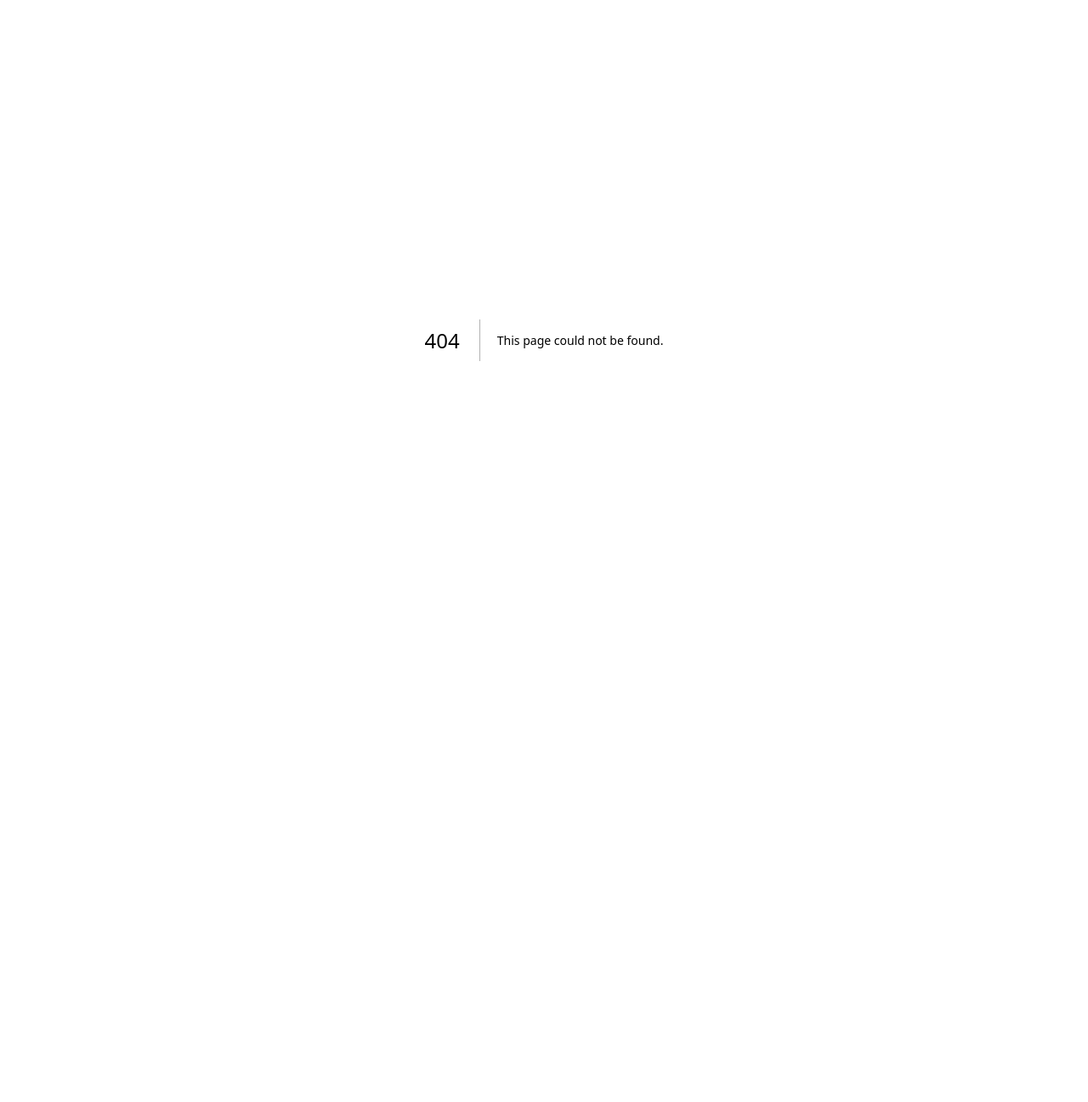
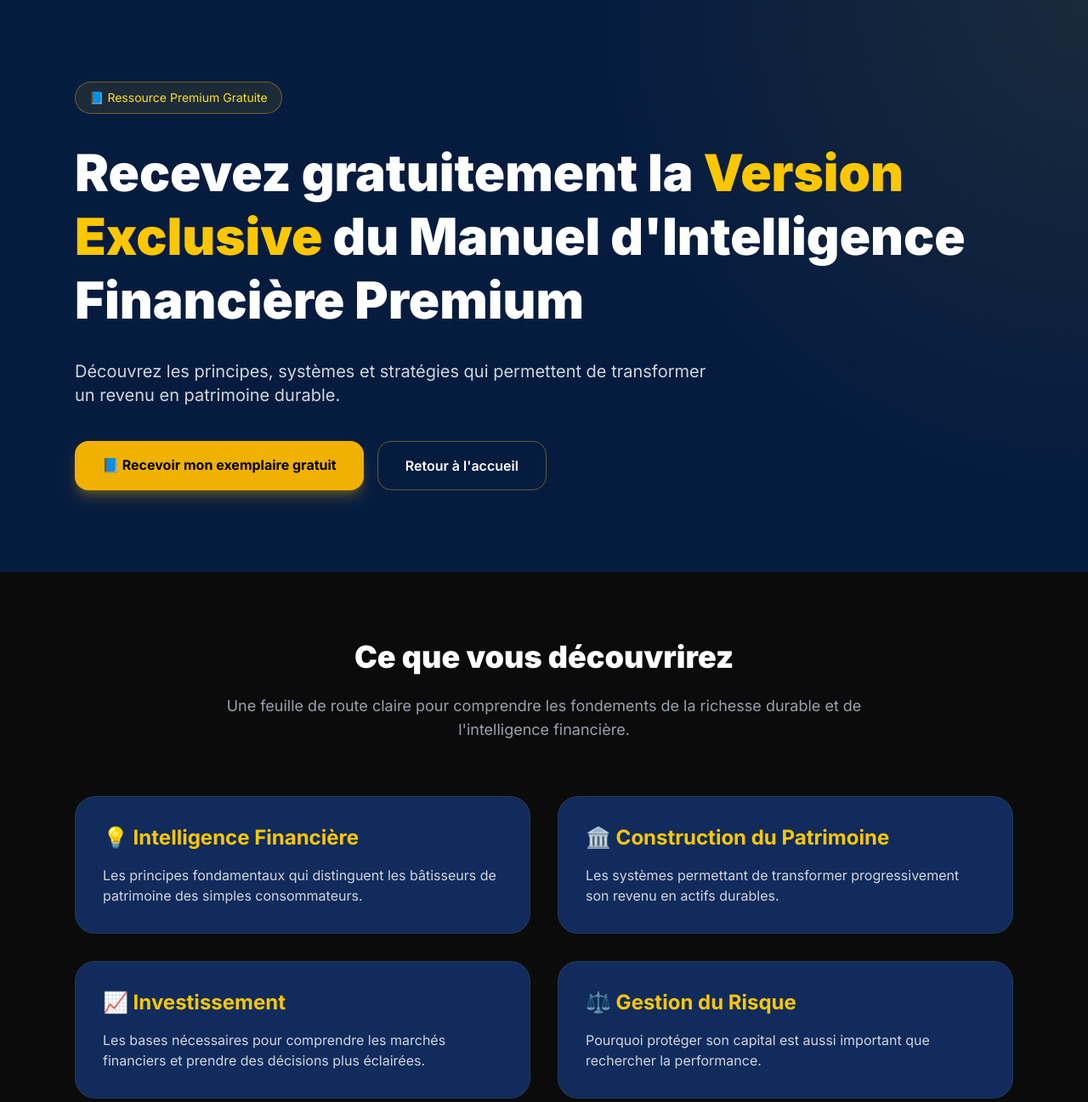
Before and after one commit to QuantMerlinLab/quantmerlin-site, a Next.js app: page /version-exclusive in a window 1280 px wide. Before the commit this address had no page. Shown: the top 1297 px of the page at 85% size. Before the commit the page ends 800 px from the top, so only its background shows below. Built offline with nearby package versions, Linux system fonts and the light colour scheme.

Commit message:
Add Version Exclusive page and PDF download

```diff
--- a/app/api/contact/route.ts
+++ b/app/api/contact/route.ts
@@ -5,6 +5,8 @@ const resend = new Resend(process.env.RESEND_API_KEY);
 export async function POST(req: Request) {
   try {
     const { name, email, message } = await req.json();
+
+    console.log("FORMULAIRE CONTACT RECU", { name, email });
 
     const adminEmail = await resend.emails.send({
       from: 'QuantMerlin Analytics <contact@quantmerlinanalytics.com>',
--- /dev/null
+++ b/app/api/version-exclusive/route.ts
@@ -0,0 +1,85 @@
+import { Resend } from 'resend';
+
+const resend = new Resend(process.env.RESEND_API_KEY);
+
+export async function POST(req: Request) {
+  try {
+    const { firstName, email } = await req.json();
+
+    // Notification pour QuantMerlin
+    await resend.emails.send({
+      from: 'QuantMerlin Analytics <contact@quantmerlinanalytics.com>',
+      to: process.env.CONTACT_EMAIL!,
+      subject: 'Nouvelle demande Version Exclusive',
+      html: `
+        <h2>Nouvelle inscription</h2>
+        <p><strong>Prénom :</strong> ${firstName}</p>
+        <p><strong>Email :</strong> ${email}</p>
+      `,
+    });
+
+    // Email automatique au visiteur
+    await resend.emails.send({
+      from: 'QuantMerlin Analytics <contact@quantmerlinanalytics.com>',
+      to: email,
+      subject: 'Votre Manuel d’Intelligence Financière Premium',
+      html: `
+        <div style="font-family:Arial,sans-serif;max-width:650px;margin:auto;padding:20px;">
+
+          <h1 style="color:#061C3F;">
+            QuantMerlin Analytics
+          </h1>
+
+          <h2>
+            Bonjour ${firstName},
+          </h2>
+
+          <p>
+            Merci pour votre intérêt envers QuantMerlin Analytics.
+          </p>
+
+          <p>
+            Votre Version Exclusive du Manuel d'Intelligence Financière Premium est disponible.
+          </p>
+
+          <div style="margin:30px 0;">
+            <a
+              href="https://www.quantmerlinanalytics.com/pdf/QMA_Manuel_Intelligence_Financiere_PREMIUM.pdf"
+              style="
+                background:#FFD700;
+                color:#061C3F;
+                padding:14px 24px;
+                border-radius:10px;
+                text-decoration:none;
+                font-weight:bold;
+              "
+            >
+              📘 Télécharger la Version Exclusive
+            </a>
+          </div>
+
+          <p>
+            Bonne lecture et bienvenue dans l'univers QuantMerlin Analytics.
+          </p>
+
+        </div>
+      `,
+    });
+
+    return Response.json({
+      success: true
+    });
+
+  } catch (error) {
+    console.error(error);
+
+    return Response.json(
+      {
+        success: false
+      },
+      {
+        status: 500
+      }
+    );
+  }
+}
--- a/app/page.tsx
+++ b/app/page.tsx
@@ -1,3 +1,4 @@
+import Link from "next/link";
 export default function QuantMerlinWebsite() {
   const navItems = [
     'Analyse',
@@ -8,6 +9,7 @@ export default function QuantMerlinWebsite() {
     'Portefeuille',
     'Risk',
     'Blog',
+    '📘 Version Exclusive',
     'Contact Whatsapp',
     'Contactez-nous'
   ];
@@ -59,13 +61,11 @@ export default function QuantMerlinWebsite() {
 </svg>
 
       <div>
-        <h1 className="text-2xl font-bold tracking-wide">
-          <span className="text-white">QuantMerlin</span>{' '}
-          <span className="text-yellow-400">Analytics</span>
+        <h1 className="text-2xl font-bold tracking-wide leading-tight">
+          <span className="block text-white">QUANTMERLIN</span>
+          <span className="block text-yellow-400">ANALYTICS</span>
         </h1>
-        <p className="text-sm text-gray-300">
-          Spécialiste en modélisation quantitative du risque
-        </p>
+
       </div>
     </div>
 
@@ -83,6 +83,7 @@ export default function QuantMerlinWebsite() {
             item === 'Portefeuille' ? '/portefeuille' :
             item === 'Risk' ? '/risk' :
             item === 'Blog' ? '/blog' :
+            item === '📘 Version Exclusive' ? '/version-exclusive' :
             item === 'Contact Whatsapp' ? 'https://wa.me/237656545451' : '/contact'
           }
           className="hover:text-yellow-400 transition duration-200"
@@ -96,7 +97,7 @@ export default function QuantMerlinWebsite() {
 
       {/* Hero Section */}
       <section className="relative overflow-hidden">
-        <div className="absolute inset-0 opacity-20 bg-[radial-gradient(circle_at_top_right,_rgba(250,204,21,0.4),_transparent_40%)]"></div>
+        <div className="absolute inset-0 opacity-20 pointer-events-none bg-[radial-gradient(circle_at_top_right,_rgba(250,204,21,0.4),_transparent_40%)]"></div>
 
         <div className="max-w-7xl mx-auto px-6 py-24 grid lg:grid-cols-2 gap-14 items-center">
           <div>
@@ -114,14 +115,20 @@ export default function QuantMerlinWebsite() {
             </p>
 
             <div className="flex flex-wrap gap-4">
-              <button className="bg-yellow-500 hover:bg-yellow-400 text-black px-6 py-3 rounded-2xl font-bold shadow-lg shadow-yellow-500/30 transition">
-                Commencer maintenant
-              </button>
+  <Link
+    href="/version-exclusive"
+    className="bg-yellow-500 hover:bg-yellow-400 text-black px-6 py-3 rounded-2xl font-bold shadow-lg shadow-yellow-500/30 transition inline-block"
+  >
+    📘 Recevoir la Version Exclusive
+  </Link>
 
-              <button className="border border-yellow-500/40 hover:bg-yellow-500/10 px-6 py-3 rounded-2xl font-semibold transition">
-                Découvrir nos analyses
-              </button>
-            </div>
+  <Link
+    href="/analyse"
+    className="border border-yellow-500/40 hover:bg-yellow-500/10 px-6 py-3 rounded-2xl font-semibold transition inline-block"
+  >
+    📊 Découvrir nos analyses
+  </Link>
+</div>
           </div>
 
           <div className="relative">
--- /dev/null
+++ b/app/version-exclusive/page.tsx
@@ -0,0 +1,222 @@
+"use client";
+
+import { useState } from "react";
+
+import Link from "next/link";
+
+export default function VersionExclusivePage() {
+    const [firstName, setFirstName] = useState("");
+const [email, setEmail] = useState("");
+const [loading, setLoading] = useState(false);
+const [message, setMessage] = useState("");
+const handleSubmit = async () => {
+  try {
+    setLoading(true);
+    setMessage("");
+
+    const response = await fetch("/api/version-exclusive", {
+      method: "POST",
+      headers: {
+        "Content-Type": "application/json",
+      },
+      body: JSON.stringify({
+        firstName,
+        email,
+      }),
+    });
+
+    const data = await response.json();
+
+    if (response.ok) {
+      setMessage("✅ Vérifiez votre boîte email.");
+      setFirstName("");
+      setEmail("");
+    } else {
+      setMessage(data.error || "Une erreur est survenue.");
+    }
+  } catch {
+    setMessage("Erreur de connexion.");
+  } finally {
+    setLoading(false);
+  }
+};
+  return (
+    <div className="min-h-screen bg-[#061C3F] text-white">
+
+      {/* Hero */}
+      <section className="relative overflow-hidden">
+        <div className="absolute inset-0 pointer-events-none opacity-20 bg-[radial-gradient(circle_at_top_right,_rgba(250,204,21,0.4),_transparent_40%)]"></div>
+
+        <div className="max-w-6xl mx-auto px-6 py-24 relative z-10">
+
+          <div className="inline-flex items-center gap-2 px-4 py-2 rounded-full border border-yellow-500/40 bg-yellow-500/10 text-yellow-300 text-sm mb-8">
+            📘 Ressource Premium Gratuite
+          </div>
+
+          <h1 className="text-5xl md:text-6xl font-black leading-tight mb-8">
+            Recevez gratuitement la{" "}
+            <span className="text-yellow-400">
+              Version Exclusive
+            </span>{" "}
+            du Manuel d'Intelligence Financière Premium
+          </h1>
+
+          <p className="text-xl text-gray-300 max-w-3xl mb-10">
+            Découvrez les principes, systèmes et stratégies qui permettent
+            de transformer un revenu en patrimoine durable.
+          </p>
+
+          <div className="flex flex-wrap gap-4">
+            <a
+              href="#inscription"
+              className="bg-yellow-500 hover:bg-yellow-400 text-black px-8 py-4 rounded-2xl font-bold shadow-lg shadow-yellow-500/30 transition"
+            >
+              📘 Recevoir mon exemplaire gratuit
+            </a>
+
+            <Link
+              href="/"
+              className="border border-yellow-500/40 hover:bg-yellow-500/10 px-8 py-4 rounded-2xl font-semibold transition"
+            >
+              Retour à l'accueil
+            </Link>
+          </div>
+        </div>
+      </section>
+
+      {/* Contenu */}
+      <section className="py-20 bg-[#0B0B0B]">
+        <div className="max-w-6xl mx-auto px-6">
+
+          <div className="text-center mb-16">
+            <h2 className="text-4xl font-black mb-6">
+              Ce que vous découvrirez
+            </h2>
+
+            <p className="text-gray-400 text-lg max-w-3xl mx-auto">
+              Une feuille de route claire pour comprendre les fondements
+              de la richesse durable et de l'intelligence financière.
+            </p>
+          </div>
+
+          <div className="grid md:grid-cols-2 gap-8">
+
+            <div className="bg-[#102B5C] p-8 rounded-3xl border border-yellow-500/10">
+              <h3 className="text-2xl font-bold text-yellow-400 mb-4">
+                💡 Intelligence Financière
+              </h3>
+              <p className="text-gray-300">
+                Les principes fondamentaux qui distinguent les bâtisseurs
+                de patrimoine des simples consommateurs.
+              </p>
+            </div>
+
+            <div className="bg-[#102B5C] p-8 rounded-3xl border border-yellow-500/10">
+              <h3 className="text-2xl font-bold text-yellow-400 mb-4">
+                🏛️ Construction du Patrimoine
+              </h3>
+              <p className="text-gray-300">
+                Les systèmes permettant de transformer progressivement
+                son revenu en actifs durables.
+              </p>
+            </div>
+
+            <div className="bg-[#102B5C] p-8 rounded-3xl border border-yellow-500/10">
+              <h3 className="text-2xl font-bold text-yellow-400 mb-4">
+                📈 Investissement
+              </h3>
+              <p className="text-gray-300">
+                Les bases nécessaires pour comprendre les marchés financiers
+                et prendre des décisions plus éclairées.
+              </p>
+            </div>
+
+            <div className="bg-[#102B5C] p-8 rounded-3xl border border-yellow-500/10">
+              <h3 className="text-2xl font-bold text-yellow-400 mb-4">
+                ⚖️ Gestion du Risque
+              </h3>
+              <p className="text-gray-300">
+                Pourquoi protéger son capital est aussi important
+                que rechercher la performance.
+              </p>
+            </div>
+
+          </div>
+        </div>
+      </section>
+
+      {/* Important */}
+      <section className="py-20">
+        <div className="max-w-4xl mx-auto px-6">
+
+          <div className="bg-gradient-to-r from-yellow-500/10 to-yellow-600/10 border border-yellow-500/20 rounded-3xl p-10">
+
+            <h2 className="text-3xl font-bold text-yellow-400 mb-6">
+              Important
+            </h2>
+
+            <p className="text-lg text-gray-300 leading-relaxed">
+              Cette Version Exclusive présente les concepts clés,
+              les principes fondamentaux et la feuille de route générale.
+              Les méthodologies détaillées, études de cas, exercices pratiques
+              et stratégies avancées seront développés dans les futures
+              formations QuantMerlin Analytics.
+            </p>
+
+          </div>
+        </div>
+      </section>
+
+      {/* Formulaire */}
+      <section id="inscription" className="pb-24">
+        <div className="max-w-3xl mx-auto px-6">
+
+          <div className="bg-[#102B5C] rounded-3xl p-10 border border-yellow-500/20">
+
+            <h2 className="text-3xl font-bold text-center mb-8">
+              Recevoir mon exemplaire gratuit
+            </h2>
+
+            <div className="space-y-6">
+
+              <input
+  type="text"
+  value={firstName}
+  onChange={(e) => setFirstName(e.target.value)}
+  placeholder="Votre prénom"
+  className="w-full px-5 py-4 rounded-xl bg-[#061C3F] border border-white/10"
+/>
+
+              <input
+  type="email"
+  value={email}
+  onChange={(e) => setEmail(e.target.value)}
+  placeholder="Votre adresse email"
+  className="w-full px-5 py-4 rounded-xl bg-[#061C3F] border border-white/10"
+/>
+
+              <button
+  onClick={handleSubmit}
+  disabled={loading}
+  className="w-full bg-yellow-500 hover:bg-yellow-400 text-black font-bold py-4 rounded-xl transition"
+>
+  {loading
+    ? "Envoi..."
+    : "📘 Recevoir mon exemplaire"}
+</button>
+
+{message && (
+  <p className="text-center mt-4 text-green-400">
+    {message}
+  </p>
+)}
+
+            </div>
+
+          </div>
+        </div>
+      </section>
+
+    </div>
+  );
+}
```
Also changed, not shown: 1 other file (tests, documents, lock files or other folders).
